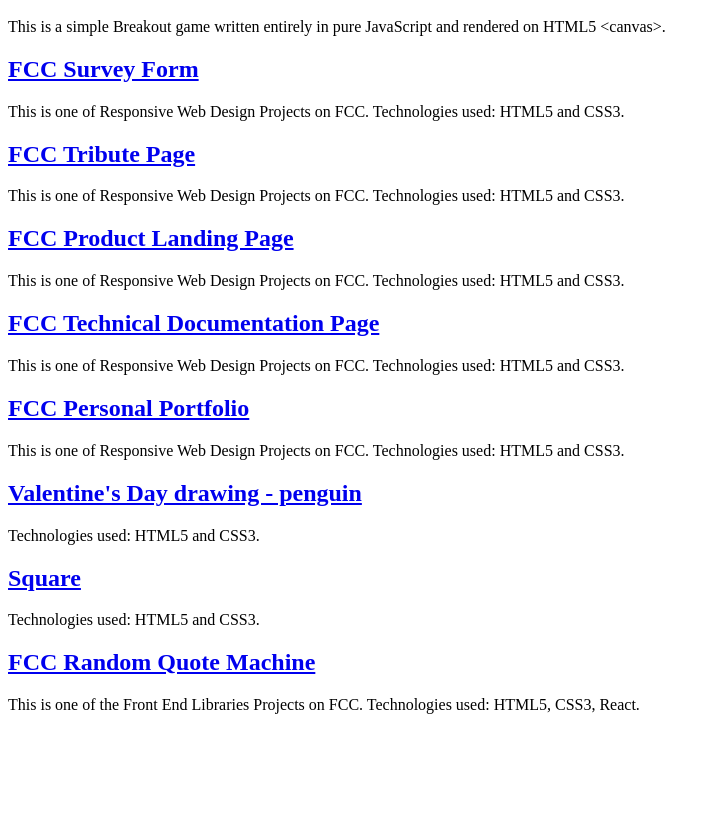
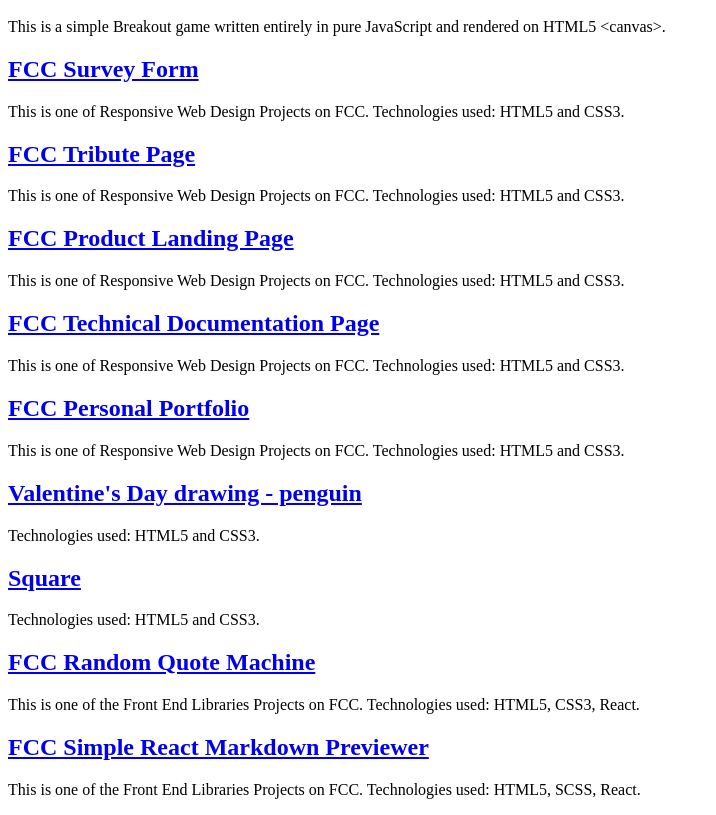
Before and after one commit to orvalho/orvalho.github.io, a plain HTML site: page projects.html in a window 1280 px wide. Shown: the part 109-924 px from the top of the page, without its empty margins (0-716 px from the left). Before the commit the page ends 839 px from the top, so only its background shows below. Drawn offline with Linux system fonts and the light colour scheme.

Commit message:
add FCC Simple React Markdown Previewer

```diff
--- a/projects.html
+++ b/projects.html
@@ -34,5 +34,8 @@
 
   <h2><a href="https://codepen.io/o_rvalho/full/rRzxmr">FCC Random Quote Machine</a></h2>
   <p>This is one of the Front End Libraries Projects on FCC. Technologies used: HTML5, CSS3, React.</p>
+
+  <h2><a href="https://codepen.io/o_rvalho/full/XGzRRo">FCC Simple React Markdown Previewer</a></h2>
+  <p>This is one of the Front End Libraries Projects on FCC. Technologies used: HTML5, SCSS, React.</p>
 </body>
 </html>
```
